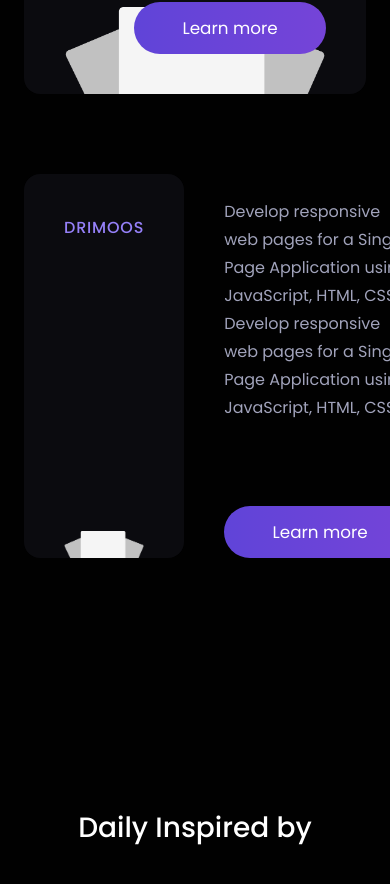
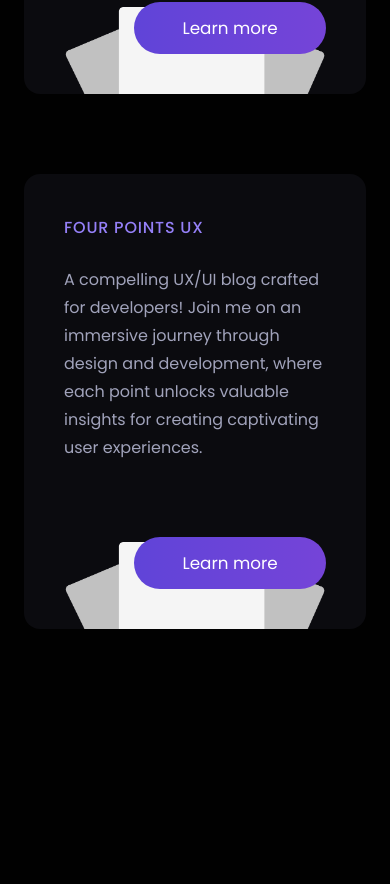
Before and after one commit to devLeticia/webportfolio, a Next.js app: page / in a window 390 px wide. Shown: the part 2699-3583 px from the top of the page. Built offline with nearby package versions, Linux system fonts and the light colour scheme.

Commit message:
fixing responsivity

```diff
--- a/src/app/home/components/Footer.tsx
+++ b/src/app/home/components/Footer.tsx
@@ -64,7 +64,7 @@ export default function Footer() {
           <Image
             src='/logo.svg'
             alt='Leticia Goncalves Logo'
-            className='dark:invert my-3 cursor-pointer'
+            className='my-3 cursor-pointer'
             width={32}
             height={32}
             priority
--- a/src/app/home/components/Projects.tsx
+++ b/src/app/home/components/Projects.tsx
@@ -35,27 +35,23 @@ export default function Projects() {
           height={1200}
         />
       </div>
-      <div className='flex  mt-20'>
-        <div className='bg-dark-800 w-full border-solid h-96 border-gray-500 p-10 rounded-2xl flex flex-col justify-between'>
-          <h6 className='uppercase font-medium tracking-wider text-lilac-600'>
-            Drimoos
-          </h6>
-          <Image
-            src='/proj/fakemocks.png'
-            alt='mockups'
-            className='-mb-10 ma '
-            width={600}
-            height={600}
-          />
-        </div>
-        <div className='max-w-sm px-10 flex flex-col justify-between'>
-          <p className='mt-6'>
-            Develop responsive web pages for a Single-Page Application using
-            JavaScript, HTML, CSS. Develop responsive web pages for a
-            Single-Page Application using JavaScript, HTML, CSS,{' '}
-          </p>
-          <button className='rounded-full w-full' onClick={() => openLink(drimoosUrl)}>Learn more</button>
-        </div>
+      <div className='bg-dark-800 w-full border-solid  border-gray-500 p-10 rounded-2xl flex flex-col mt-20 relative'>
+        <h6 className='uppercase font-medium tracking-wider text-lilac-600'>
+          FOUR POINTS UX
+        </h6>
+        <p className='mt-6'>
+        A compelling UX/UI blog crafted for developers! Join me on an immersive journey through design and development, where each point unlocks valuable insights for creating captivating user experiences.
+        </p>
+        <button className='rounded-full w-48 absolute right-10 bottom-10' onClick={() => openLink(drimoosUrl)}>
+          Learn more
+        </button>
+        <Image
+          src={fakeMock}
+          alt='mockups'
+          className='-mb-10 mt-20'
+          width={1200}
+          height={1200}
+        />
       </div>
     </div>
   )
--- a/src/app/home/components/Studies.tsx
+++ b/src/app/home/components/Studies.tsx
@@ -42,8 +42,8 @@ export default function Studies() {
   return (
     <div>
       <h4>Studies</h4>
-      <div className='h-1 mt-3 rounded-full max-w-md bg-gradient-to-r  from-lilac-600 to-sky-600 block'></div>
-      <div className='grid grid-cols-2 gap-6 max-w-5xl mt-12'>
+      <div className='h-1 mt-3 rounded-full w-1/2 bg-gradient-to-r  from-lilac-600 to-sky-600 block'></div>
+      <div className='grid grid-flow-row md:grid-flow-col md:grid-cols-2 gap-6 max-w-5xl mt-12'>
         <div className='flex flex-col gap-6 justify-end'>
           {courses.map((course) => {
             const Icon = course.icon
--- a/src/app/home/components/WorkExperience.tsx
+++ b/src/app/home/components/WorkExperience.tsx
@@ -4,7 +4,7 @@ import Image from 'next/image'
 export default function WorkExperience() {
   return (
     <div>
-      <div className='bg-dark-800 w-full border-solid  border-gray-500 p-16 mr-16 rounded-2xl flex flex-col mt-12 border-1 border-dark-700'>
+      <div className='bg-dark-800 w-full border-solid  border-gray-500 p-10 md:p-16 mr-16 rounded-2xl flex flex-col mt-12 border-1 border-dark-700'>
       <h4>Work Experience</h4>
         <div className='h-1 mt-3 rounded-full w-full max-w-md bg-gradient-to-r from-lilac-600  to-sky-600 block'></div>
         <p className='mt-3'>
@@ -36,7 +36,7 @@ export default function WorkExperience() {
           <Image
             src='/diamond.svg'
             alt='company acquisition'
-            className='dark:invert mr-6'
+            className='mr-6'
             width={36}
             height={36}
             priority
--- a/src/app/page.tsx
+++ b/src/app/page.tsx
@@ -13,8 +13,8 @@ export default function Home() {
     <>
       {/* //https://visual.systems/training?ref=onepagelove */}
       <NavBar />
-      <main className='flex gap-20 px-6 flex-col items-center w-full justify-center border-box overflow-y-scroll'>
-        <div className='container max-w-4xl'>
+      <main className='flex gap-20 px-6 flex-col items-center w-full justify-center border-box overflow-hidden'>
+        <div className='container '>
           <section id='intro'>
             <Intro />
           </section>
```
